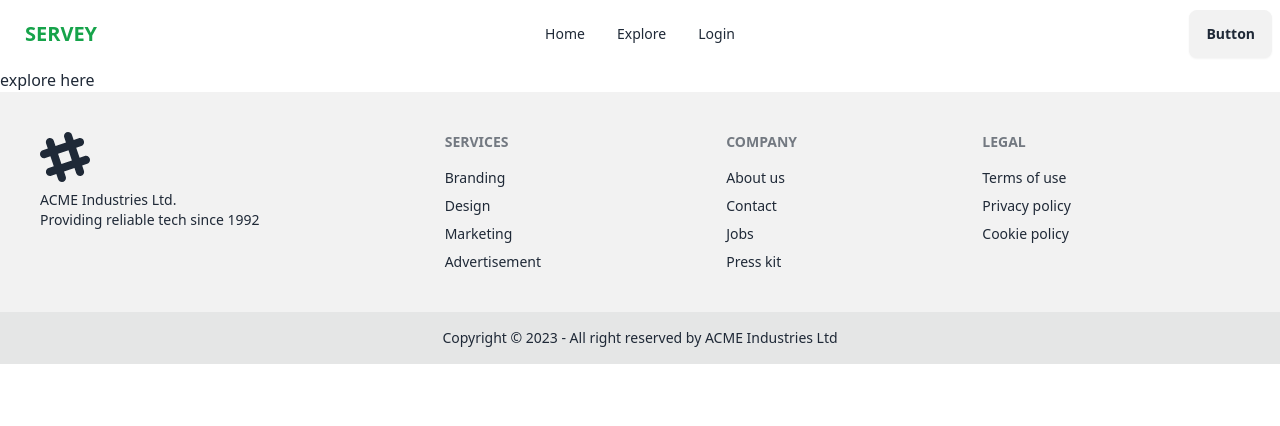
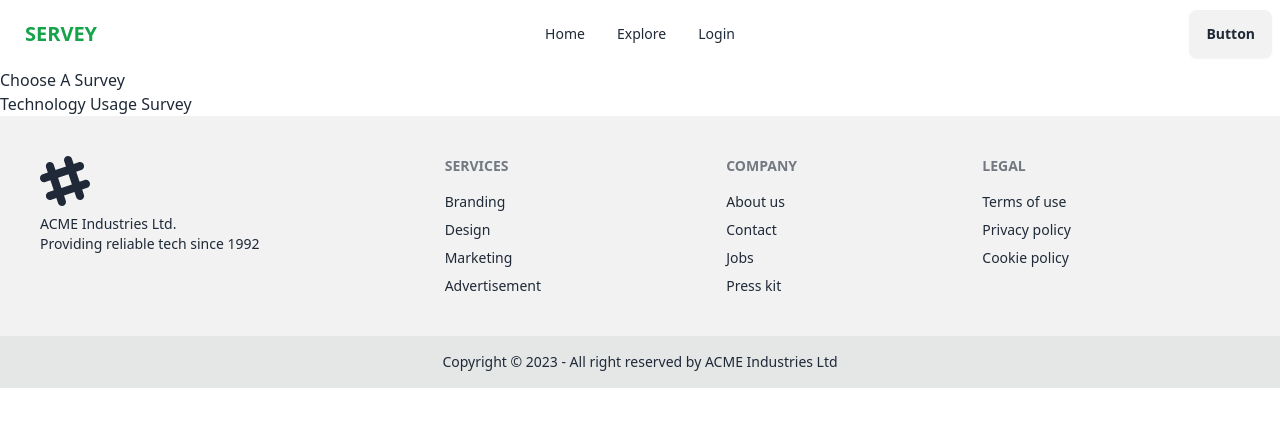
Before and after one commit to suraiyasultana826/survey-site-client, a React (Vite) app: page /explore in a window 1280 px wide. Shown: the top 426 px of the page. Built offline with nearby package versions, Linux system fonts and the light colour scheme; no server answers.

Commit message:
created json file

```diff
--- /dev/null
+++ b/public/survey.json
@@ -0,0 +1,135 @@
+[
+    {
+        "id": 1,
+        "image": "https://example.com/survey_images/employee_survey.jpg",
+        "title": "Employee Satisfaction Survey",
+        "category": "Workplace",
+        "voted":56,
+        "description": "A survey to measure employee satisfaction and gather feedback on workplace conditions and management.",
+        "questionOne": "On a scale of 1-10, how satisfied are you with your current work environment?",
+        "questionTwo": "What aspects of your job do you find most fulfilling?",
+        "questionThree": "Are there any specific areas where you believe improvement is needed?"
+    },
+    {
+        "id": 2,
+        "image": "https://example.com/survey_images/employee_survey.jpg",
+        "title": "Employee Satisfaction Survey",
+        "category": "Workplace",
+        "voted":56,
+        "description": "A survey to measure employee satisfaction and gather feedback on workplace conditions and management.",
+        "questionOne": "On a scale of 1-10, how satisfied are you with your current work environment?",
+        "questionTwo": "What aspects of your job do you find most fulfilling?",
+        "questionThree": "Are there any specific areas where you believe improvement is needed?"
+    },
+    {
+        "id": 3,
+        "image": "https://example.com/survey_images/employee_survey.jpg",
+        "title": "Customer Feedback Survey",
+        "category": "Business",
+        "voted":56,
+        "description": "Gather customer opinions and feedback to improve products and services. Understand customer satisfaction and expectations.",
+        "questionOne": "How likely are you to recommend our products/services to others?",
+        "questionTwo": "What features or improvements would you like to see in our products?",
+        "questionThree": "How satisfied are you with the customer service you've received?"
+    },
+    {
+        "id": 4,
+        "image": "https://example.com/survey_images/employee_survey.jpg",
+        "title": "Customer Feedback Survey",
+        "category": "Business",
+        "voted":56,
+        "description": "Gather customer opinions and feedback to improve products and services. Understand customer satisfaction and expectations.",
+        "questionOne": "How likely are you to recommend our products/services to others?",
+        "questionTwo": "What features or improvements would you like to see in our products?",
+        "questionThree": "How satisfied are you with the customer service you've received?"
+    },
+    {
+        "id": 5,
+        "image": "https://example.com/survey_images/employee_survey.jpg",
+        "title": "Customer Feedback Survey",
+        "category": "Business",
+        "voted":56,
+        "description": "Gather customer opinions and feedback to improve products and services. Understand customer satisfaction and expectations.",
+        "questionOne": "How likely are you to recommend our products/services to others?",
+        "questionTwo": "What features or improvements would you like to see in our products?",
+        "questionThree": "How satisfied are you with the customer service you've received?"
+    },
+    {
+        "id": 6,
+        "image": "https://example.com/survey_images/employee_survey.jpg",
+        "title": "Health and Wellness Survey",
+        "category": "Health",
+        "voted":56,
+        "description": "An assessment of health and wellness habits to promote a healthier lifestyle. Gather information on diet, exercise, and mental health.",
+        "questionOne": "How many days a week do you engage in physical exercise?",
+        "questionTwo": "Do you follow a specific diet or eating plan?",
+        "questionThree": "How would you rate your overall mental well-being?"
+    },
+    {
+        "id": 7,
+        "image": "https://example.com/survey_images/employee_survey.jpg",
+        "title": "Environmental Awareness Survey",
+        "category": "Environment",
+        "voted":56,
+        "description": "Collect data on environmental awareness, habits, and opinions. Identify areas for improvement in sustainable practices.",
+        "questionOne": "How often do you recycle household waste?",
+        "questionTwo": "Are you conscious of your water and electricity consumption?",
+        "questionThree": "What environmental issues do you consider most important?"
+    },
+    {
+        "id": 8,
+        "image": "https://example.com/survey_images/employee_survey.jpg",
+        "title": "Technology Usage Survey",
+        "category": "Technology",
+        "voted":56,
+        "description": "Explore how people use technology in their daily lives. Gather insights into device preferences, internet usage, and tech trends.",
+        "questionOne": "Which devices do you use most frequently in your daily life?",
+        "questionTwo": "How many hours per day do you spend on the internet?",
+        "questionThree": "What emerging technologies are you most interested in?"
+    },
+    {
+        "id": 9,
+        "image": "https://example.com/survey_images/employee_survey.jpg",
+        "title": "Education Feedback Survey",
+        "category": "Education",
+        "voted":56,
+        "description": "Gather feedback from students and teachers to improve the education system. Assess teaching methods, curriculum, and overall satisfaction.",
+        "questionOne": "How would you rate the effectiveness of the current curriculum?",
+        "questionTwo": "What teaching methods do you find most engaging?",
+        "questionThree": "Are there any subjects or topics you feel are not adequately covered?"
+    },
+
+    {
+        "id": 10,
+        "image": "https://example.com/survey_images/employee_survey.jpg",
+        "title": "Social Media Usage Survey",
+        "category": "Social Media",
+        "voted":56,
+        "description": "Explore social media habits and preferences. Gather insights into platform usage, content preferences, and online interaction.",
+        "questionOne": "Which social media platforms do you use regularly?",
+        "questionTwo": "What type of content do you find most interesting on social media?",
+        "questionThree": "How often do you engage with others through social media?"
+    },
+    {
+        "id": 11,
+        "image": "https://example.com/survey_images/employee_survey.jpg",
+        "title": "Social Media Usage Survey",
+        "category": "Social Media",
+        "voted":56,
+        "description": "Explore social media habits and preferences. Gather insights into platform usage, content preferences, and online interaction.",
+        "questionOne": "Which social media platforms do you use regularly?",
+        "questionTwo": "What type of content do you find most interesting on social media?",
+        "questionThree": "How often do you engage with others through social media?"
+    },
+    {
+        "id": 12,
+        "image": "https://example.com/survey_images/employee_survey.jpg",
+        "title": "Social Media Usage Survey",
+        "category": "Social Media",
+        "voted":56,
+        "description": "Explore social media habits and preferences. Gather insights into platform usage, content preferences, and online interaction.",
+        "questionOne": "Which social media platforms do you use regularly?",
+        "questionTwo": "What type of content do you find most interesting on social media?",
+        "questionThree": "How often do you engage with others through social media?"
+    }
+]
--- a/src/Pages/Explore/Explore.jsx
+++ b/src/Pages/Explore/Explore.jsx
@@ -1,12 +1,30 @@
+import { useEffect, useState } from "react";
 import { Helmet } from "react-helmet-async";
+import SurveyPage from "../SurveyPage/SurveyPage";
 
 const Explore = () => {
+    const [survey, setSurvey] = useState([]);
+    useEffect( () => {
+        fetch('survey.json')
+        .then( res => res.json())
+        .then(data => {
+            const categorySurvey = data.filter(item => item.category === 'Technology');
+            setSurvey(categorySurvey)
+        })
+    },[])
     return (
         <div>
              <Helmet>
                 <title>Survey Site | Explore</title>
             </Helmet>
-            <h2>explore here</h2>
+            <h2>Choose A Survey</h2>
+
+            <div>
+                {
+                    survey.map(item =>  <SurveyPage key={item.id}
+                    item={item}></SurveyPage>)
+                }
+            </div>
 
         </div>
     );
--- /dev/null
+++ b/src/Pages/SurveyPage/SurveyPage.jsx
@@ -0,0 +1,13 @@
+
+const SurveyPage = ({item}) => {
+    const {id, image, title, category, description, questionOne, questionTwo,
+    questionThree, voted} = item;
+    return (
+        <div>
+            <h2>{title}</h2>
+
+        </div>
+    );
+};
+
+export default SurveyPage;
```
